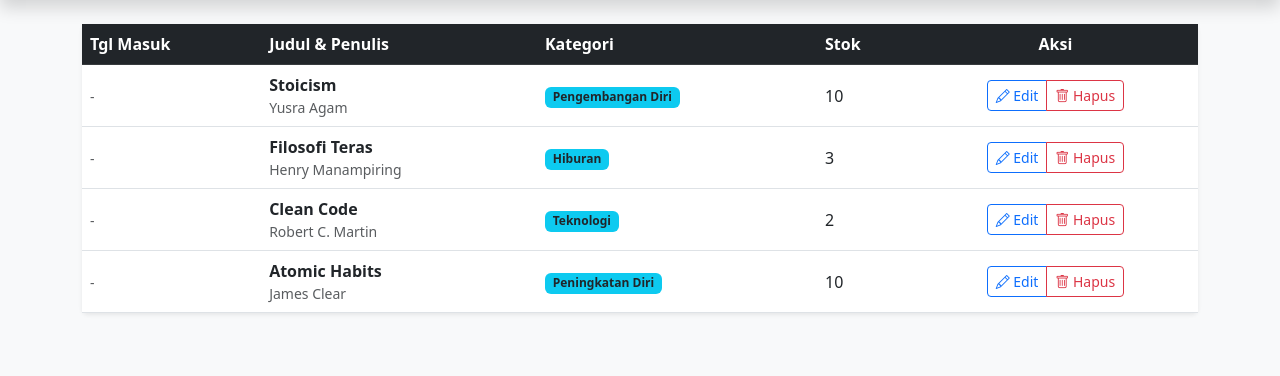
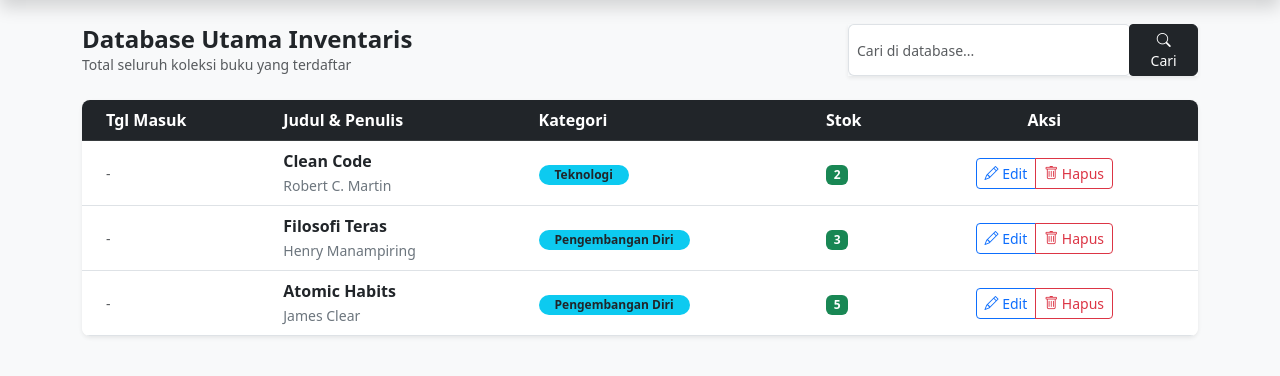
Before and after one commit to Yusraaaja/sistem-perpustakaan, a Flask app: page /koleksi in a window 1280 px wide. Shown: the part 56-432 px from the top of the page. Run offline with Flask 3, Linux system fonts and the light colour scheme; data comes from the database, SQL or seed files in the repository.

Commit message:
Final Version: Full CRUD, Image Upload, and Dynamic Navigation

```diff
--- a/app.py
+++ b/app.py
@@ -188,5 +188,19 @@ def koleksi_lengkap():
     conn.close()
     return render_template('koleksi.html', books=all_books)
 
+@app.route('/search_database')
+def search_database():
+    query = request.args.get('query')
+    results = []
+    if query:
+        conn = get_db_connection()
+        # Mencari buku dan menampilkan hasilnya di format tabel koleksi
+        results = conn.execute('SELECT * FROM buku WHERE judul LIKE ? OR penulis LIKE ?',
+                               ('%' + query + '%', '%' + query + '%')).fetchall()
+        conn.close()
+
+    # Kita kirim hasil pencarian ke koleksi.html menggunakan variabel 'books'
+    return render_template('koleksi.html', books=results, query=query)
+
 if __name__ == '__main__':
     app.run(debug=True)
--- a/templates/koleksi.html
+++ b/templates/koleksi.html
@@ -1,31 +1,60 @@
 {% extends 'layout.html' %}
+
 {% block content %}
-<div class="card shadow-sm border-0">
-    <table class="table align-middle mb-0 table-hover">
+<div class="d-flex justify-content-between align-items-center mb-4 mt-2">
+    <div>
+        <h4 class="fw-bold mb-0 text-dark">Database Utama Inventaris</h4>
+        <p class="text-muted small mb-0">Total seluruh koleksi buku yang terdaftar</p>
+    </div>
+
+    <form action="/search_database" method="GET" class="d-flex shadow-sm" style="width: 350px;">
+    <input type="text" name="query" class="form-control form-control-sm border-end-0 rounded-start"
+           placeholder="Cari di database..." value="{{ query if query else '' }}">
+    <button type="submit" class="btn btn-sm btn-dark rounded-end px-3">
+            <i class="bi bi-search"></i> Cari
+        </a>
+    </button>
+</form>
+</div>
+
+<div class="card shadow-sm border-0 rounded-3 overflow-hidden">
+    <div class="table-responsive">
+        {% if query %}
+        <div class="alert alert-info py-2 mb-3 small">
+            Menampilkan hasil pencarian untuk: <strong>"{{ query }}"</strong>
+            <a href="/koleksi" class="text-decoration-none float-end text-dark fw-bold">Tampilkan Semua</a>
+        </div>
+        {% endif %}
+        <table class="table table-hover align-middle mb-0">
             <thead class="table-dark">
                 <tr>
-                <th>Tgl Masuk</th>
+                    <th class="ps-4">Tgl Masuk</th>
                     <th>Judul & Penulis</th>
                     <th>Kategori</th>
                     <th>Stok</th>
-                <th class="text-center">Aksi</th> </tr>
+                    <th class="text-center pe-4">Aksi</th>
+                </tr>
             </thead>
             <tbody>
                 {% for b in books %}
                 <tr>
-                <td><small class="text-muted">{{ b.tanggal_masuk if b.tanggal_masuk else '-' }}</small></td>
+                    <td class="ps-4"><small class="text-muted">{{ b.tanggal_masuk if b.tanggal_masuk else '-' }}</small></td>
                     <td>
-                    <a href="/buku/{{ b.id }}" class="text-decoration-none text-dark fw-bold">{{ b.judul }}</a>
-                    <div class="small text-muted">{{ b.penulis }}</div>
+                        <a href="/buku/{{ b.id }}" class="text-decoration-none text-dark fw-bold d-block">{{ b.judul }}</a>
+                        <small class="text-secondary">{{ b.penulis if b.penulis else 'Anonim' }}</small>
                     </td>
-                <td><span class="badge bg-info text-dark">{{ b.kategori }}</span></td>
-                <td>{{ b.stok }}</td>
-                <td class="text-center">
-                    <div class="btn-group">
+                    <td><span class="badge bg-info text-dark rounded-pill px-3">{{ b.kategori if b.kategori else 'Umum' }}</span></td>
+                    <td>
+                        <span class="badge {{ 'bg-success' if b.stok > 0 else 'bg-danger' }}">
+                            {{ b.stok }}
+                        </span>
+                    </td>
+                    <td class="text-center pe-4">
+                        <div class="btn-group shadow-xs">
                             <a href="/edit/{{ b.id }}" class="btn btn-sm btn-outline-primary">
                                 <i class="bi bi-pencil"></i> Edit
                             </a>
-                        <a href="/delete/{{ b.id }}" class="btn btn-sm btn-outline-danger" onclick="return confirm('Hapus buku ini?')">
+                            <a href="/delete/{{ b.id }}" class="btn btn-sm btn-outline-danger" onclick="return confirm('Yakin ingin menghapus buku ini?')">
                                 <i class="bi bi-trash"></i> Hapus
                             </a>
                         </div>
@@ -35,4 +64,5 @@
             </tbody>
         </table>
     </div>
+</div>
 {% endblock %}
```
Also changed, not shown: fix_db.py (added, +28 -0 lines), templates/detail_buku.html (+34 -0 lines), perpustakaan.db, static/covers/buku_4_Screenshot_155.png (added), static/covers/buku_5_Screenshot_146.png (added), static/covers/buku_5_Screenshot_151.png (added). Lines whose indentation alone changed are shown as unchanged.
